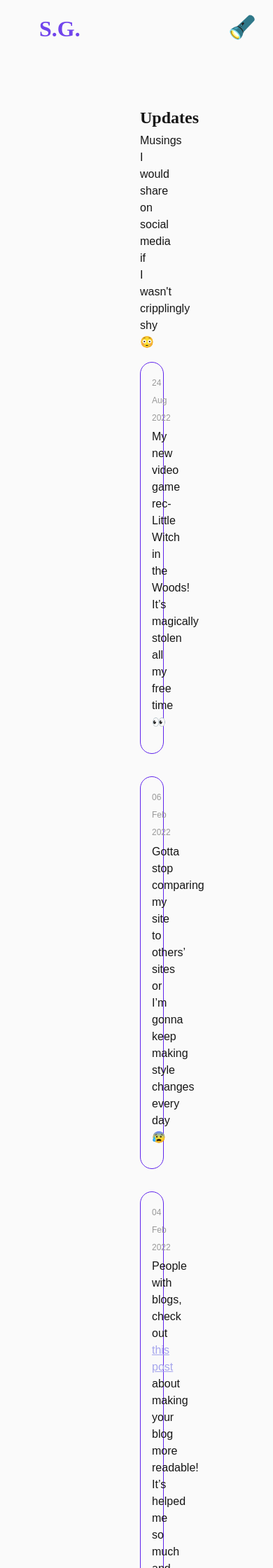
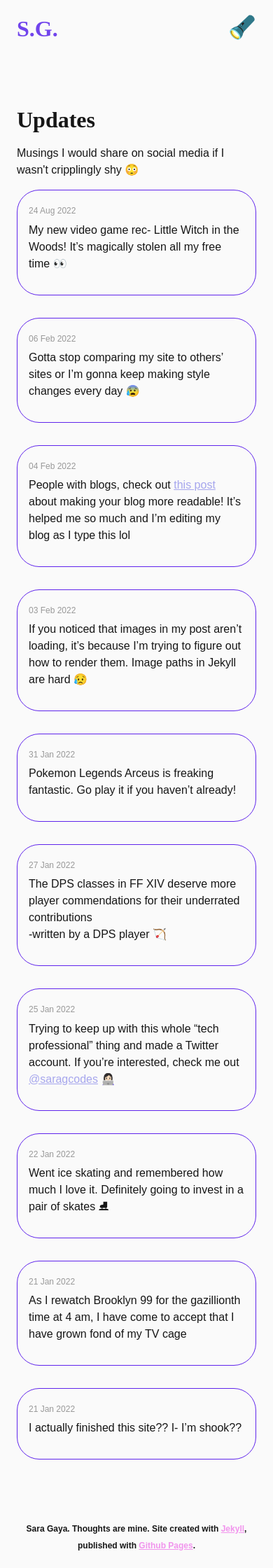
Before and after one commit to sgaya16/blog, a Jekyll site: the page built from updates.html, in a window 390 px wide. Shown: the top 2240 px of the page at 70% size. Built offline with Jekyll 4.4.1, drawn with Linux system fonts in a browser that asks for light colours; some web fonts are replaced.

Commit message:
mobile updates for the rest

```diff
--- a/_sass/main.scss
+++ b/_sass/main.scss
@@ -16,11 +16,6 @@ body {
   background: $light_mode;
   color: $black;
   font-size: $regular;
-}
-
-.post-content,
-.update-content {
-  margin: 0 $max_margin;
 }
 
 header {
@@ -210,8 +205,7 @@ body.dark-mode {
   font-size: $lg;
 }
 
-.mode-switch,
-.link-plain {
+.mode-switch {
   text-decoration: none;
 }
 
@@ -220,13 +214,14 @@ body.dark-mode {
   font-size: $xs;
 }
 
-.link-thoughts {
-  font-size: $regular;
-  padding: 0.4em 0.6em;
+.posts {
+  line-height: 1.6rem;
 }
 
-.posts {
-  line-height: 1.6rem;
+.post-content,
+.update-content {
+  margin-left: $max_margin;
+  margin-right: $max_margin;
 }
 
 .post-content {
@@ -280,13 +275,18 @@ body.dark-mode {
       margin-left: $max_margin - 10rem;
     }
   }
+
+  .post-content {
+    h1 {
+      line-height: 2rem;
+    }
+  }
 }
 
 @media (max-width: 1000px) {
   header {
     margin-left: $max_margin - 11rem;
     margin-right: $max-margin - 11rem;
-    padding-left: 2rem;
   }
 
   main {
@@ -349,6 +349,16 @@ body.dark-mode {
     margin-left: $max_footer_margin - 19rem;
     margin-right: $max_footer_margin - 19rem;
   }
+
+  .post-content,
+  .update-content {
+    margin-left: $max_margin - 11rem;
+    margin-right: $max-margin - 11rem;
+
+    h1 {
+      line-height: 1.8rem;
+    }
+  }
 }
 
 @media (max-width: 300px) {
--- a/updates.html
+++ b/updates.html
@@ -6,7 +6,7 @@ permalink: /updates/
 ---
 
 <main class="update-content">
-  <h2>Updates</h2>
+  <h1>Updates</h1>
   <p>Musings I would share on social media if I wasn't cripplingly shy 😳</p>
   <ul>
     {% for update in site.data.updates %}
```
